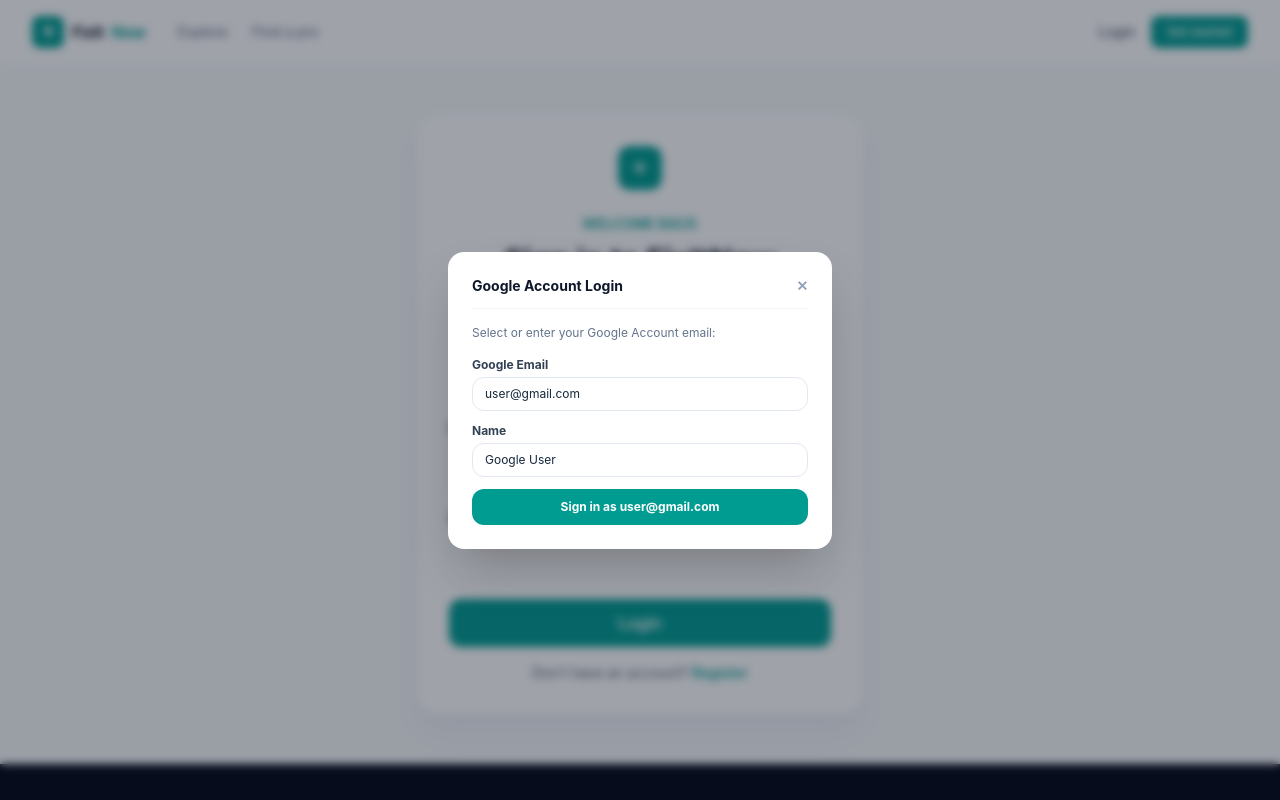
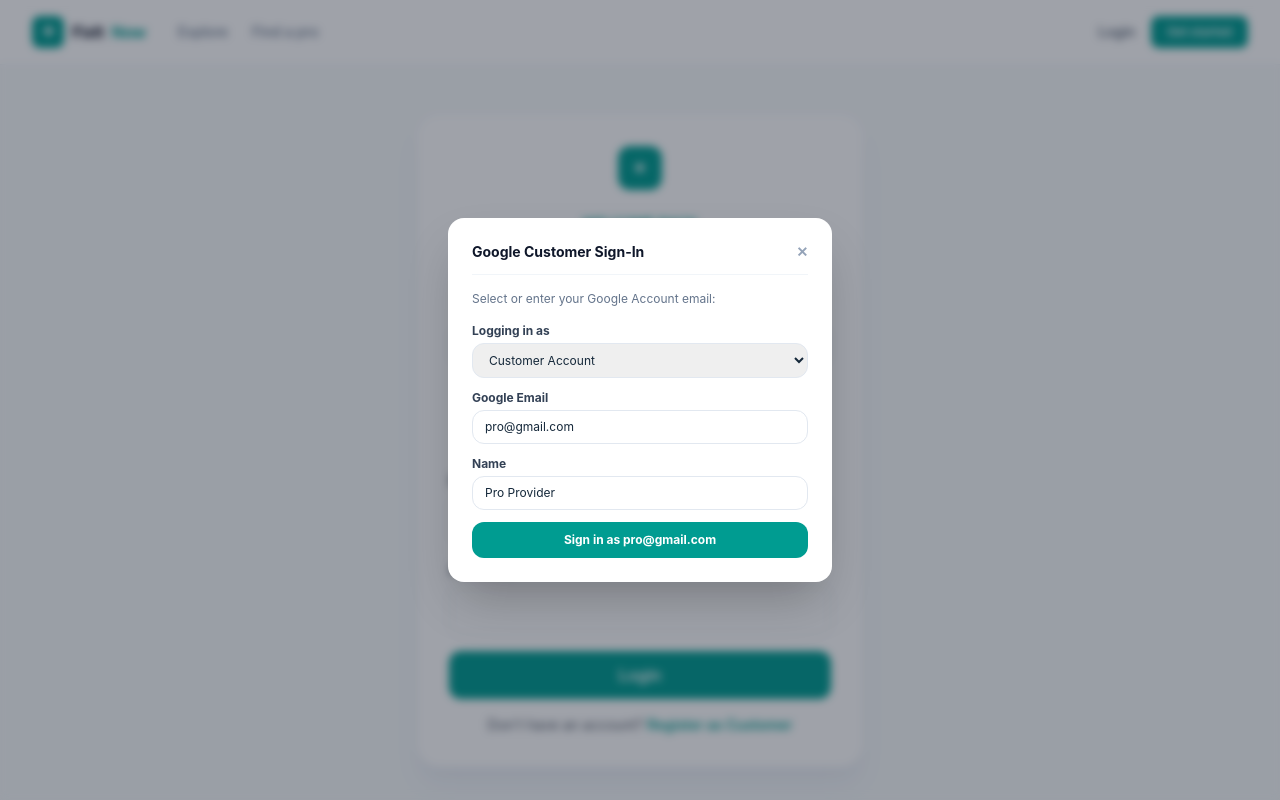
Before and after one commit to anandkumar231457/essential-service-marketplace, a React (Vite) app in the folder client/: page /login in a window 1280 px wide. Both pictures are taken after a click on the button "🌐 Switch / Manual Google Account Selection". Shown: the top 800 px of the page. Built offline with nearby package versions, Linux system fonts and the light colour scheme; no server answers.

Commit message:
feat: add Customer vs Service Provider role selector on Login & Register pages

```diff
--- a/client/src/pages/Login.tsx
+++ b/client/src/pages/Login.tsx
@@ -14,11 +14,12 @@ interface AuthResponse {
 export default function Login() {
   const [email, setEmail] = useState('');
   const [password, setPassword] = useState('');
+  const [role, setRole] = useState<'CUSTOMER' | 'PROVIDER'>('CUSTOMER');
   const [error, setError] = useState('');
   const [loading, setLoading] = useState(false);
   const [googleModal, setGoogleModal] = useState(false);
-  const [googleEmail, setGoogleEmail] = useState('user@gmail.com');
-  const [googleName, setGoogleName] = useState('Google User');
+  const [googleEmail, setGoogleEmail] = useState('pro@gmail.com');
+  const [googleName, setGoogleName] = useState('Pro Provider');
   const navigate = useNavigate();
   const setAuth = useAuthStore((s) => s.setAuth);
 
@@ -44,7 +45,7 @@ export default function Login() {
       const data = await api.post<AuthResponse>('/api/auth/google', {
         email: payload.email,
         name: payload.name,
-        role: 'CUSTOMER',
+        role: role,
       });
       setAuth(data.user, data.accessToken, data.refreshToken);
       setGoogleModal(false);
@@ -62,7 +63,29 @@ export default function Login() {
         <div className="mx-auto mb-6 grid h-11 w-11 place-items-center rounded-xl bg-primary text-xl text-white">✦</div>
         <p className="text-center text-sm font-semibold text-primary">WELCOME BACK</p>
         <h1 className="mt-2 text-3xl font-bold text-center text-slate-900">Sign in to FixItNow</h1>
-        <p className="mt-3 mb-7 text-center text-sm text-slate-500">Manage your repairs and keep track of every visit.</p>
+        <p className="mt-2 mb-6 text-center text-xs text-slate-500">Sign in as a Customer or Service Provider specialist.</p>
+
+        {/* Account Type Selector */}
+        <div className="mb-6 flex rounded-xl bg-slate-100 p-1">
+          <button
+            type="button"
+            onClick={() => setRole('CUSTOMER')}
+            className={`flex-1 rounded-lg py-2 text-xs font-bold transition ${
+              role === 'CUSTOMER' ? 'bg-white text-slate-900 shadow-sm' : 'text-slate-500 hover:text-slate-800'
+            }`}
+          >
+            👤 Customer Sign-In
+          </button>
+          <button
+            type="button"
+            onClick={() => setRole('PROVIDER')}
+            className={`flex-1 rounded-lg py-2 text-xs font-bold transition ${
+              role === 'PROVIDER' ? 'bg-primary text-white shadow-sm' : 'text-slate-500 hover:text-slate-800'
+            }`}
+          >
+            🔧 Service Provider Pro
+          </button>
+        </div>
 
         {error && <p className="text-red-600 text-sm mb-4 text-center">{error}</p>}
 
@@ -114,14 +137,14 @@ export default function Login() {
             disabled={loading}
             className="w-full rounded-xl bg-primary py-3 font-semibold text-white shadow-sm transition hover:bg-teal-700 disabled:opacity-50"
           >
-            {loading ? 'Logging in…' : 'Login'}
+            {loading ? 'Logging in…' : role === 'PROVIDER' ? 'Login to Pro Console' : 'Login'}
           </button>
         </form>
 
         <p className="mt-4 text-center text-sm text-gray-600">
           Don't have an account?{' '}
           <Link to="/register" className="font-semibold text-primary hover:underline">
-            Register
+            Register as {role === 'PROVIDER' ? 'Provider' : 'Customer'}
           </Link>
         </p>
 
@@ -130,11 +153,24 @@ export default function Login() {
           <div className="fixed inset-0 z-50 flex items-center justify-center bg-slate-900/40 backdrop-blur-sm p-4">
             <div className="w-full max-w-sm rounded-2xl bg-white p-6 shadow-2xl space-y-4">
               <div className="flex items-center justify-between border-b border-slate-100 pb-3">
-                <h3 className="font-bold text-slate-900 text-sm">Google Account Login</h3>
+                <h3 className="font-bold text-slate-900 text-sm">
+                  Google {role === 'PROVIDER' ? 'Provider' : 'Customer'} Sign-In
+                </h3>
                 <button onClick={() => setGoogleModal(false)} className="text-slate-400 text-sm font-bold">✕</button>
               </div>
               <p className="text-xs text-slate-500">Select or enter your Google Account email:</p>
               <form onSubmit={(e) => { e.preventDefault(); processGoogleAuth({ email: googleEmail, name: googleName }); }} className="space-y-3">
+                <div>
+                  <label className="block text-xs font-bold text-slate-700 mb-1">Logging in as</label>
+                  <select
+                    value={role}
+                    onChange={(e) => setRole(e.target.value as 'CUSTOMER' | 'PROVIDER')}
+                    className="w-full rounded-xl border border-slate-200 px-3 py-2 text-xs focus:ring-2 focus:ring-teal-200 outline-none"
+                  >
+                    <option value="CUSTOMER">Customer Account</option>
+                    <option value="PROVIDER">Service Provider (Pro Console)</option>
+                  </select>
+                </div>
                 <div>
                   <label className="block text-xs font-bold text-slate-700 mb-1">Google Email</label>
                   <input
```
